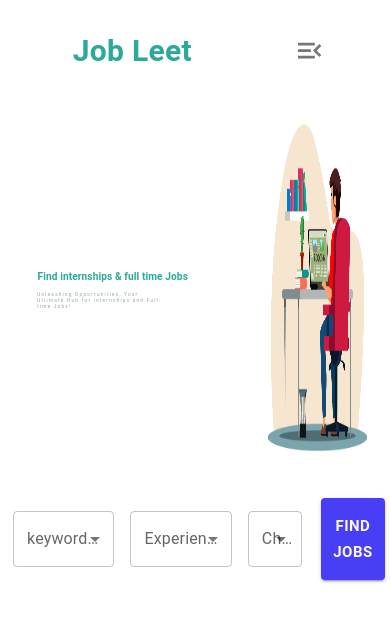
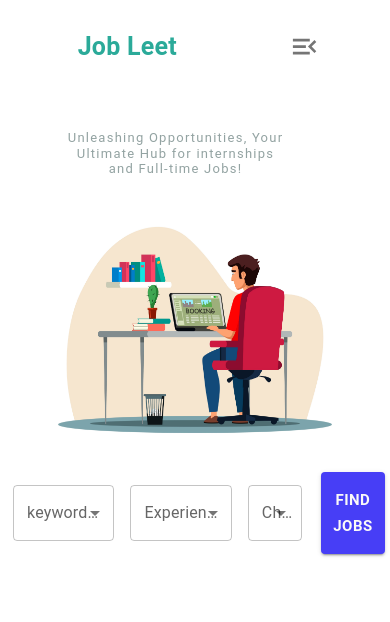
Before and after one commit to nixhantb/Job-Leet-core-UI, a React (Vite) app: page / in a window 390 px wide. Shown: the top 622 px of the page. Built offline with nearby package versions, Linux system fonts and the light colour scheme; the HTML template or start-up script is replaced by a standard one.

Commit message:
feat: convert herobody to responsive design , tablet and phone compatible

```diff
--- a/src/styles/body/herocontentsectionstyles.ts
+++ b/src/styles/body/herocontentsectionstyles.ts
@@ -7,47 +7,79 @@ import "@fontsource-variable/open-sans";
 export const HeroBodyContainer = styled(Box)(({ theme }) => ({
   display: "flex",
   justifyContent: "center",
-  alignItems: "center"
+  alignItems: "center",
+  [theme.breakpoints.down("md")]: {
+    flexDirection: "column",
+    alignItems: "center",
+  },
 }));
 
 export const HeroBodyImage = styled("img")(({ src, theme }) => ({
   src: `url(${src})`,
   width: "28vw",
   height: "45vh",
-  margin: "0% auto"
+  margin: "0% auto",
+  [theme.breakpoints.down("md")]: {
+    width: "80%",
+    height: "25em",
+  },
+  [theme.breakpoints.down("sm")]: {
+    width: "80%",
+    height: "15em",
+  },
 }));
 
 export const HeroBodyDescriptionContainer = styled(Box)(({ theme }) => ({
   margin: "0.7% auto 1%",
-  paddingTop: '1em',
+  paddingTop: "1em",
   width: "58vw",
   height: "auto",
-  display: 'flex',
-  flexDirection: 'column',
-  alignItems: 'center'
+  display: "flex",
+  flexDirection: "column",
+  alignItems: "center",
+  [theme.breakpoints.down("md")]: {
+    width: "100%",
+  },
 }));
 
 export const HeroBodyDescriptionTitle = styled(Typography)(({ theme }) => ({
   fontSize: "2.6vw",
   fontWeight: "600",
   lineHeight: "1.3",
-  textAlign: 'left',
-  marginTop: '2vw',
-  marginRight: '3em',
-  width: '40vw',
+  textAlign: "left",
+  marginTop: "2vw",
+  marginRight: "3em",
+  width: "40vw",
   color: Colors.jungleGreen,
+  [theme.breakpoints.down("md")]: {
+    fontSize: "1.4em",
+    width: "60%",
+    textAlign: "center",
+    marginLeft: "1.2em",
+    color: Colors.jungleGreen,
+    fontWeight: "600",
+  },
+  [theme.breakpoints.down("sm")]: {
+    display: "none",
+  },
 }));
 
 export const HeroBodyDescriptionContent = styled(Typography)(({ theme }) => ({
   fontSize: "1.2vw",
   fontWeight: "400",
   width: "27em",
-  textAlign: 'left',
+  textAlign: "left",
   margin: "2em",
   lineHeight: "1.2",
   letterSpacing: 1.25,
   color: Colors.pewter,
-  marginRight: '15em'
+  marginRight: "15em",
+  [theme.breakpoints.down("md")]: {
+    fontSize: "13px",
+    textAlign: "center",
+    marginLeft: "12em",
+    width: "60%",
+  },
 }));
 
 export const HeroContainerSearch = styled(Box)(({ theme }) => ({
--- a/src/styles/navbar/navbar.styles.ts
+++ b/src/styles/navbar/navbar.styles.ts
@@ -88,9 +88,9 @@ export const textStyleListItemText = {
 
 export const NavBarItemsCustomStyles = {};
 
-// Mobile
+// Mobile styles
 export const primaryTypographyHeaderStyleMobile = {
-  fontSize: "30px",
+  fontSize: "25px",
   fontWeight: "600",
   color: Colors.jungleGreen,
 };
```
